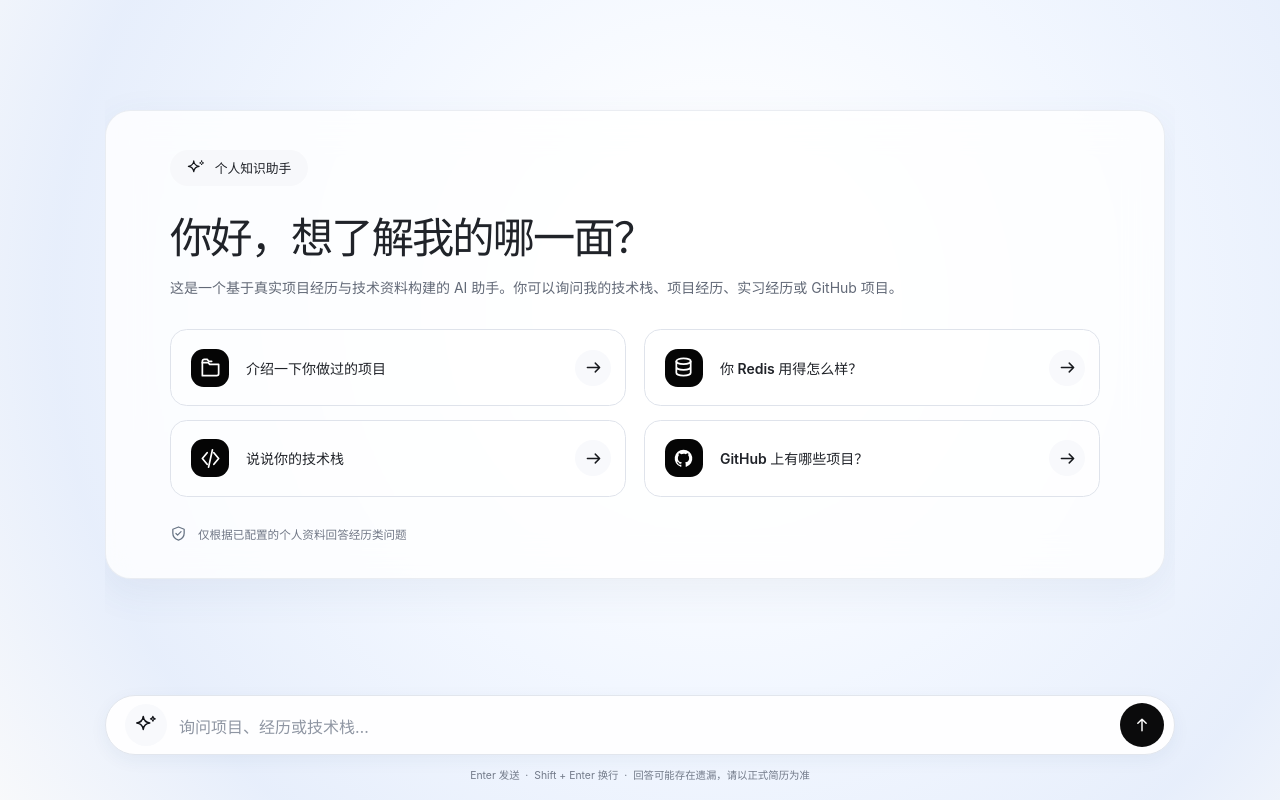
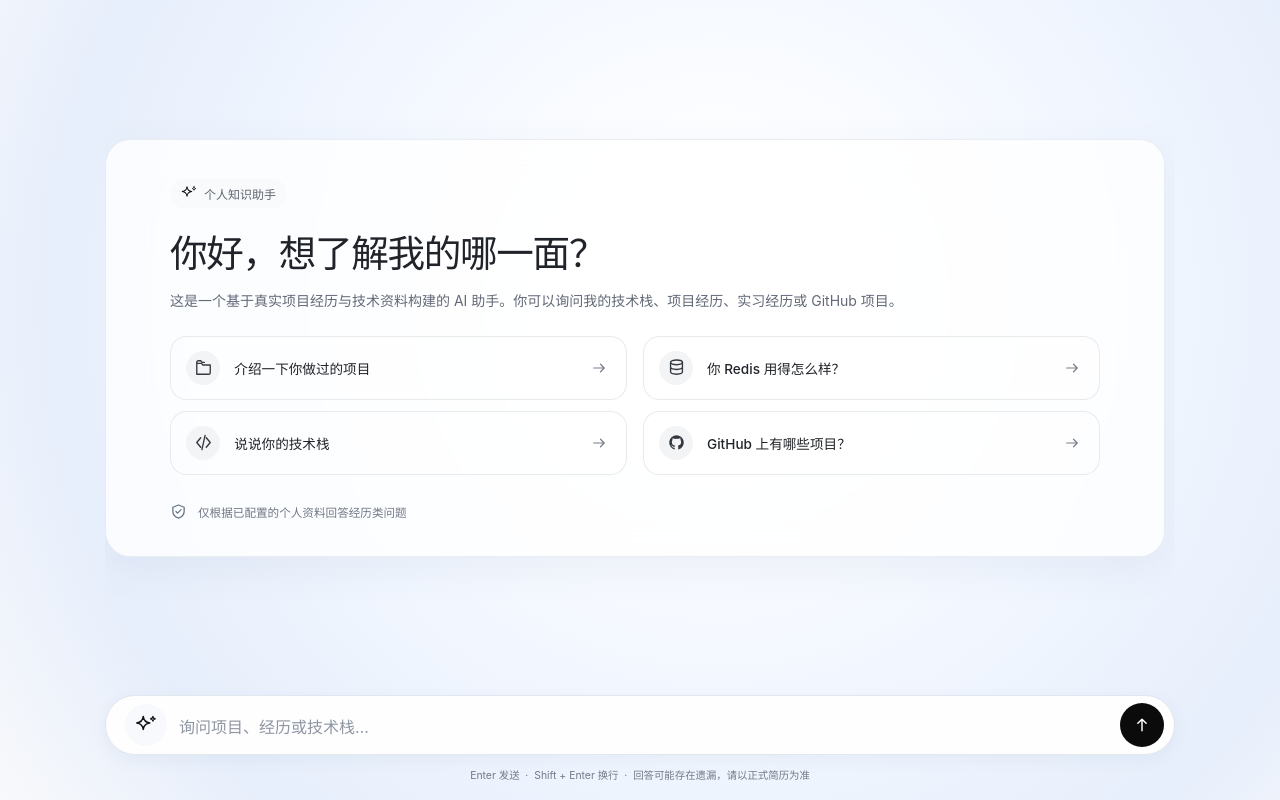
Before and after one commit to sunsxxxx/AskMyProfile, a Vue app in the folder frontend/: page / in a window 1280 px wide. Built offline with nearby package versions, Linux system fonts and the light colour scheme.

Commit message:
优化首页界面与交互

```diff
--- a/frontend/src/App.vue
+++ b/frontend/src/App.vue
@@ -120,7 +120,7 @@ button, textarea { font: inherit; } button { color: inherit; }
 .shell { height: 100%; height: 100dvh; padding: clamp(12px, 2.5dvh, 26px) clamp(12px, 2.5vw, 40px) clamp(10px, 2.3dvh, 24px); background: radial-gradient(circle at 56% 38%, rgba(255,255,255,.98) 0 13%, rgba(242,247,255,.84) 45%, rgba(229,237,251,.86) 76%, rgba(248,249,251,.96) 100%); }
 .stage { width: min(1070px, 100%); height: 100%; margin: auto; display: grid; grid-template-rows: minmax(0, 1fr) auto; gap: 38px; }
 .shell:not(.shell--chat) { overflow: hidden; }
-.shell:not(.shell--chat) .stage { grid-template-rows: minmax(0, 1fr) auto; gap: clamp(10px, 3.3dvh, 32px); }
+.shell:not(.shell--chat) .stage { grid-template-rows: minmax(0, 1fr) auto; gap: clamp(10px, 2.4dvh, 22px); }
 .conversation { min-height: 0; overflow-y: auto; overscroll-behavior: contain; scrollbar-gutter: stable; scrollbar-width: thin; scrollbar-color: #dfe3ea transparent; }
 .conversation::-webkit-scrollbar { width: 6px; }
 .conversation::-webkit-scrollbar-track { background: transparent; }
@@ -128,19 +128,20 @@ button, textarea { font: inherit; } button { color: inherit; }
 .conversation::-webkit-scrollbar-thumb:hover { background: #c9ced7; }
 .shell:not(.shell--chat) .conversation { display: flex; overflow: hidden; }
 .welcome-card { width: 100%; max-height: min(590px, 100%); margin: auto 0; display: flex; flex-direction: column; justify-content: center; padding: clamp(18px, 4.9dvh, 46px) clamp(22px, 5.2vw, 64px) clamp(16px, 4.4dvh, 42px); border: 1px solid rgba(225,229,237,.7); border-radius: clamp(22px, 2vw, 32px); background: rgba(255,255,255,.8); box-shadow: 0 12px 40px rgba(64,89,134,.075); backdrop-filter: blur(18px); }
-.welcome__eyebrow { width: fit-content; display: flex; align-items: center; gap: clamp(7px, 1vw, 10px); padding: clamp(7px, 1.05dvh, 10px) clamp(12px, 1.3vw, 17px); border-radius: 999px; background: #f7f8fb; font-size: clamp(12px, 1.6dvh, 15px); font-weight: 600; }
+.welcome__eyebrow { width: fit-content; display: flex; align-items: center; gap: 7px; padding: 6px 11px; border-radius: 999px; background: rgba(247,248,250,.68); color: #5f6671; font-size: clamp(12px, 1.45dvh, 13px); font-weight: 500; }
 .spark-image { position: relative; width: 22px; height: 22px; display: block; overflow: hidden; }
 .spark-image img { width: 100%; height: 100%; display: block; object-fit: contain; }
-.spark-image--eyebrow { width: 18px; height: 18px; }
-.welcome-card h1 { margin: clamp(16px, 3.6dvh, 34px) 0 clamp(8px, 1.6dvh, 15px); font-size: clamp(30px, min(3.3vw, 5.3dvh), 50px); line-height: 1.14; letter-spacing: -.045em; }
+.spark-image--eyebrow { width: 16px; height: 16px; }
+.welcome-card h1 { margin: clamp(15px, 3dvh, 27px) 0 clamp(8px, 1.5dvh, 14px); font-size: clamp(29px, min(3vw, 4.7dvh), 44px); font-weight: 600; line-height: 1.18; letter-spacing: -.035em; }
 .welcome-card > p { margin: 0; color: #626977; font-size: clamp(13px, 1.75dvh, 16px); line-height: clamp(1.55em, 3.15dvh, 1.9em); }
-.prompt-grid { display: grid; grid-template-columns: 1fr 1fr; gap: clamp(8px, 1.7dvh, 16px) clamp(10px, 1.4vw, 18px); margin-top: clamp(14px, 3.6dvh, 34px); }
-.prompt-grid button { min-height: clamp(60px, 9.6dvh, 90px); display: grid; grid-template-columns: clamp(38px, 4.7dvh, 44px) 1fr clamp(36px, 4.5dvh, 42px); align-items: center; gap: clamp(11px, 1.35vw, 17px); padding: clamp(8px, 1.3dvh, 12px) clamp(10px, 1.1vw, 14px) clamp(8px, 1.3dvh, 12px) clamp(12px, 1.6vw, 20px); border: 1px solid #dfe3eb; border-radius: clamp(14px, 1.3vw, 19px); background: rgba(255,255,255,.38); text-align: left; cursor: pointer; transition: border-color .18s, background .18s, transform .18s, box-shadow .18s; }
-.prompt-grid button:hover { border-color: #bbc4d3; background: #fff; transform: translateY(-2px); box-shadow: 0 9px 24px rgba(61,79,113,.10); }
-.prompt-icon { width: clamp(38px, 4.7dvh, 44px); height: clamp(38px, 4.7dvh, 44px); display: grid; place-items: center; border-radius: clamp(10px, 1vw, 13px); background: #050505; color: #fff; }
-.prompt-icon svg { width: 23px; height: 23px; fill: none; stroke: currentColor; stroke-width: 1.8; stroke-linecap: round; stroke-linejoin: round; }.prompt-icon .fill { fill: currentColor; stroke: none; }
-.prompt-text { font-size: clamp(13px, 1.75dvh, 16px); font-weight: 600; }.prompt-arrow { width: clamp(36px, 4.5dvh, 42px); height: clamp(36px, 4.5dvh, 42px); display: grid; place-items: center; border-radius: 50%; background: #f8f9fc; }
-.prompt-arrow svg { width: 21px; height: 21px; fill: none; stroke: #17191d; stroke-width: 1.65; stroke-linecap: round; stroke-linejoin: round; }
+.prompt-grid { display: grid; grid-template-columns: 1fr 1fr; gap: clamp(8px, 1.35dvh, 12px) clamp(10px, 1.2vw, 16px); margin-top: clamp(14px, 2.8dvh, 25px); }
+.prompt-grid button { min-height: clamp(60px, 8dvh, 74px); display: grid; grid-template-columns: clamp(34px, 4dvh, 38px) 1fr 24px; align-items: center; gap: clamp(10px, 1.15vw, 14px); padding: clamp(8px, 1.1dvh, 10px) clamp(12px, 1.2vw, 16px); border: 1px solid rgba(226,230,236,.82); border-radius: clamp(14px, 1.3vw, 18px); background: rgba(255,255,255,.26); text-align: left; cursor: pointer; transition: border-color .18s ease, background .18s ease, transform .18s ease, box-shadow .18s ease; }
+.prompt-grid button:hover { border-color: #d4d9e1; background: rgba(255,255,255,.72); transform: translateY(-1px); box-shadow: 0 5px 14px rgba(61,79,113,.055); }
+.prompt-icon { width: clamp(34px, 4dvh, 38px); height: clamp(34px, 4dvh, 38px); display: grid; place-items: center; border-radius: 50%; background: #f3f4f6; color: #34383f; }
+.prompt-icon svg { width: 19px; height: 19px; fill: none; stroke: currentColor; stroke-width: 1.7; stroke-linecap: round; stroke-linejoin: round; }.prompt-icon .fill { fill: currentColor; stroke: none; }
+.prompt-text { font-size: clamp(13px, 1.7dvh, 15px); font-weight: 500; }.prompt-arrow { width: 24px; height: 24px; display: grid; place-items: center; color: #777e89; background: transparent; transition: color .18s ease, transform .18s ease; }
+.prompt-grid button:hover .prompt-arrow { color: #363b43; transform: translateX(2px); }
+.prompt-arrow svg { width: 18px; height: 18px; fill: none; stroke: currentColor; stroke-width: 1.6; stroke-linecap: round; stroke-linejoin: round; }
 .truth-note { display: flex; align-items: center; gap: 11px; margin-top: clamp(12px, 3.6dvh, 34px); color: #707786; font-size: clamp(11px, 1.45dvh, 13px); }.truth-note svg { width: clamp(17px, 2.1dvh, 20px); height: clamp(17px, 2.1dvh, 20px); fill: none; stroke: #687485; stroke-width: 1.8; stroke-linecap: round; stroke-linejoin: round; }
 .composer-wrap { position: relative; }.composer { min-height: clamp(56px, 7.6dvh, 70px); display: flex; align-items: center; gap: 12px; border: 1px solid #e2e6ed; border-radius: 999px; padding: 6px 10px 6px 19px; background: rgba(255,255,255,.94); box-shadow: 0 5px 18px rgba(45,71,118,.055); transition: border-color .18s, box-shadow .18s; }
 .composer:focus-within { border-color: #c7cfda; box-shadow: 0 0 0 3px rgba(105,128,169,.055), 0 6px 20px rgba(45,71,118,.065); }
```
